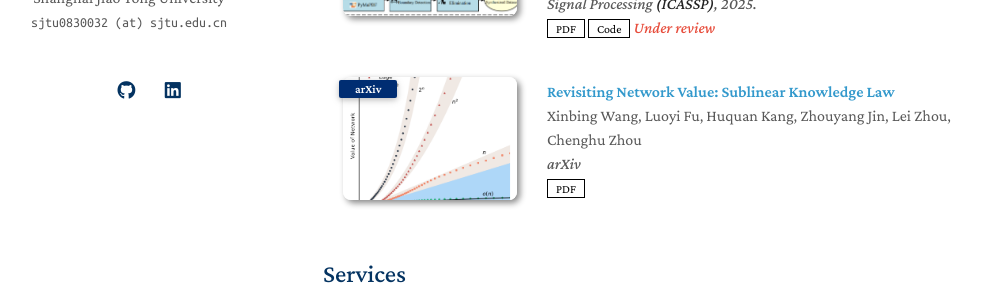
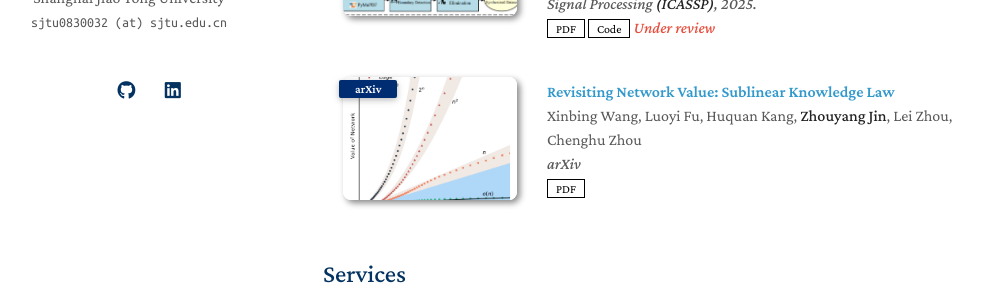
Before and after one commit to jzyKevin/jzyKevin.github.io, a Jekyll site: the page built from index.md, in a window 1280 px wide and 900 px high, scrolled down 943 px. Shown: the part 280-580 px from the top of the window, without its empty margins (147-1145 px from the left). Built offline with Jekyll 4.4.1, drawn with Linux system fonts in a browser that asks for light colours; a style sheet for code colours, icons or effects is not loaded; our own code applies the rules of GitHub Pages for plain Markdown files.

```diff
--- a/_data/publications.yml
+++ b/_data/publications.yml
@@ -10,7 +10,7 @@ main:
     notes: Under review
 
   - title: "Revisiting Network Value: Sublinear Knowledge Law"
-    authors: Xinbing Wang, Luoyi Fu, Huquan Kang, Zhouyang Jin, Lei Zhou, Chenghu Zhou
+    authors: Xinbing Wang, Luoyi Fu, Huquan Kang, <strong>Zhouyang Jin</strong>, Lei Zhou, Chenghu Zhou
     conference_short: arXiv
     conference: arXiv
     image: ./assets/img/paper2.png
```
